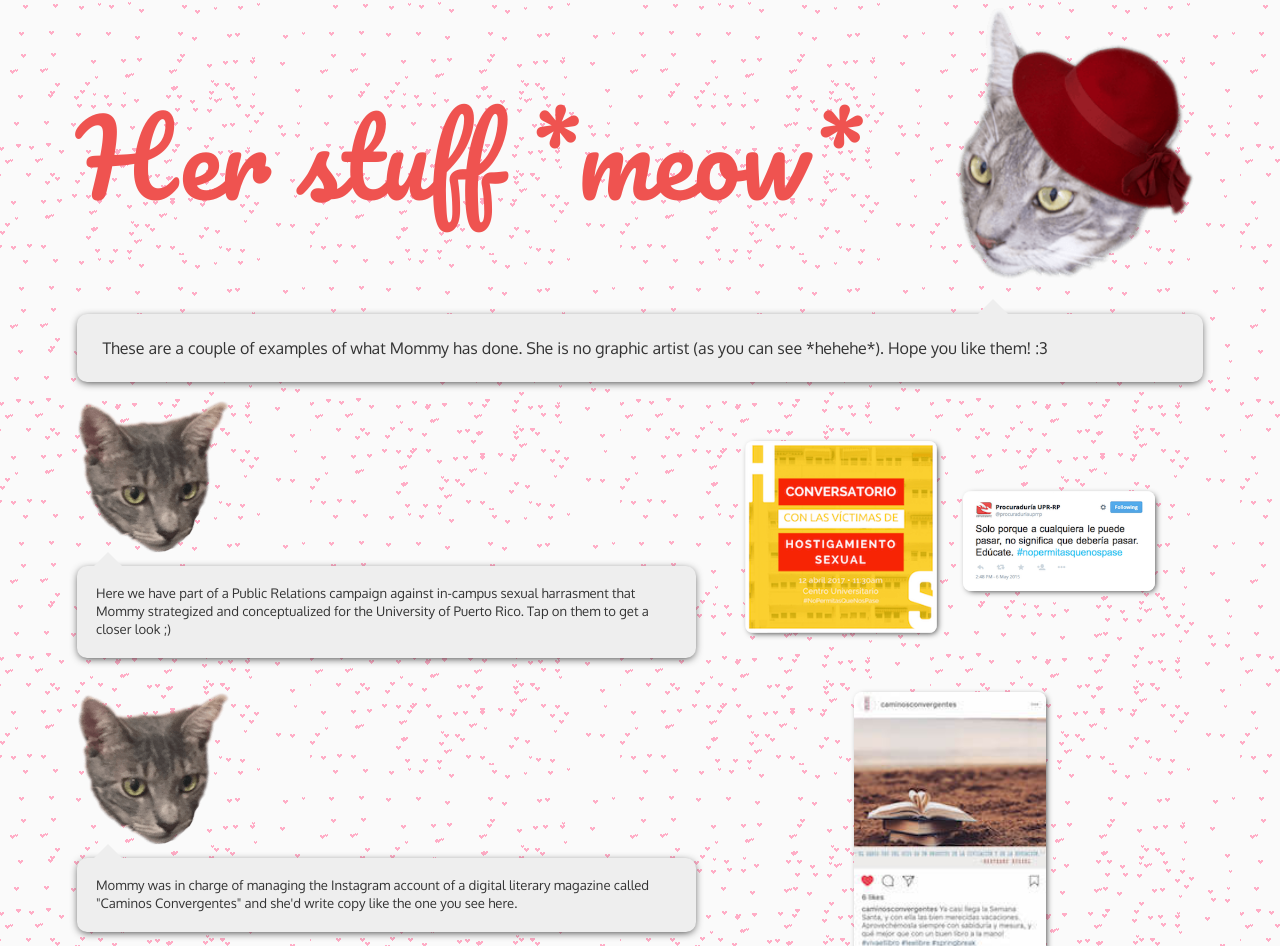
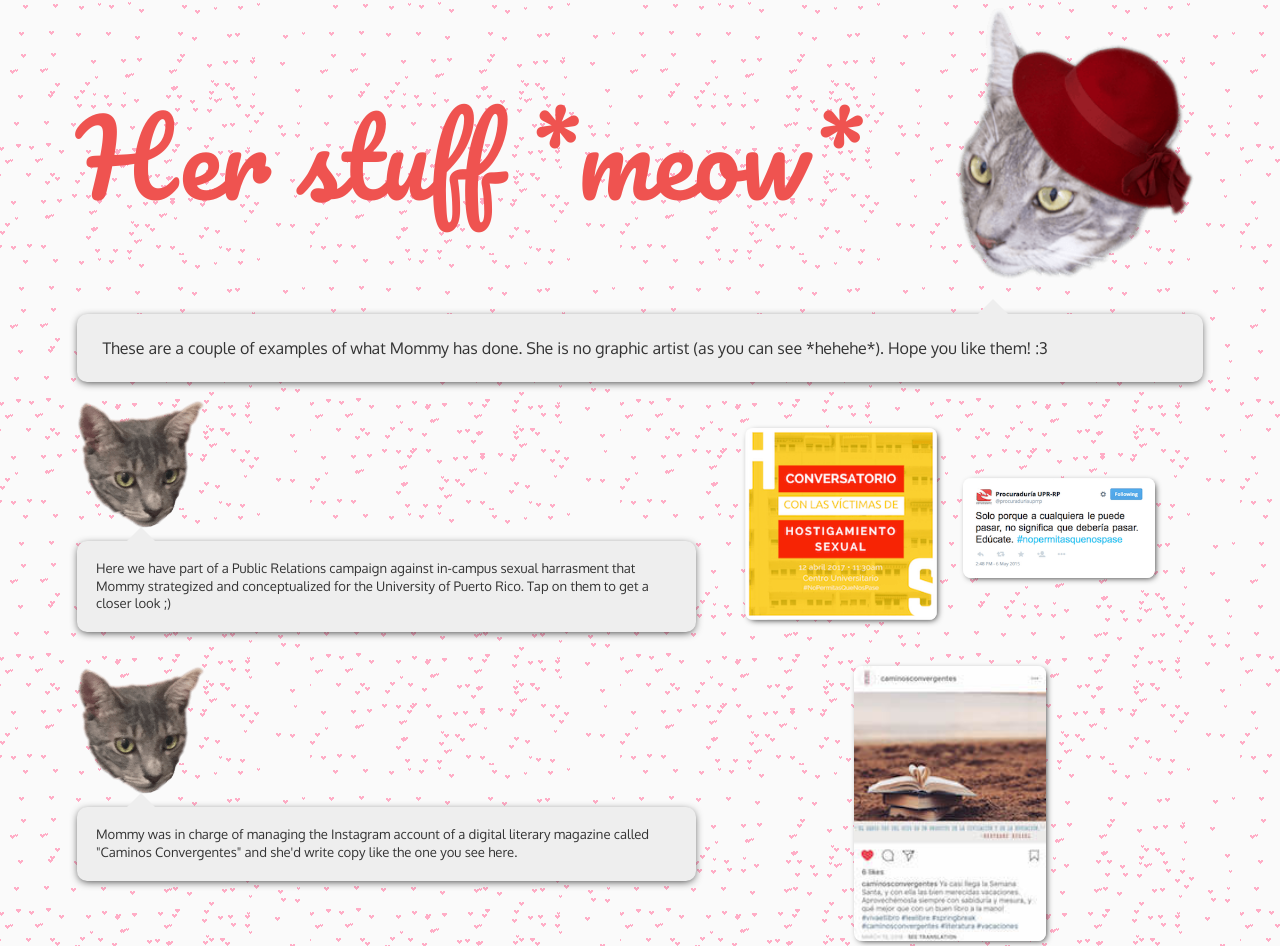
Before and after one commit to alemiau2309/alemiau2309.github.io, a plain HTML site: page projects.html in a window 1280 px wide. Shown: the top 946 px of the page. Drawn offline with Linux system fonts and the light colour scheme.

Commit message:
mejore text bubbles

```diff
--- a/assets/style.css
+++ b/assets/style.css
@@ -248,7 +248,7 @@ p.project-info {
 
 p.project-info.carlos-speech::after {
 	top: -29px;
-	left: 16px;
+	left: 8%;
 }
 
 div.project-photos {
@@ -306,6 +306,7 @@ div.project-description > img {
 
 	.project-photos img {
 		width: 15vw;
+
 	}
 
 	div.project-photos {
@@ -328,7 +329,7 @@ div.project-description > img {
 	}
 
 	div.project-description > img {
-		width: 12vw;
+		width: 10vw;
 	}
 
 	p.project-info {
```
Also changed, not shown: index.html (+2 -1 lines).
